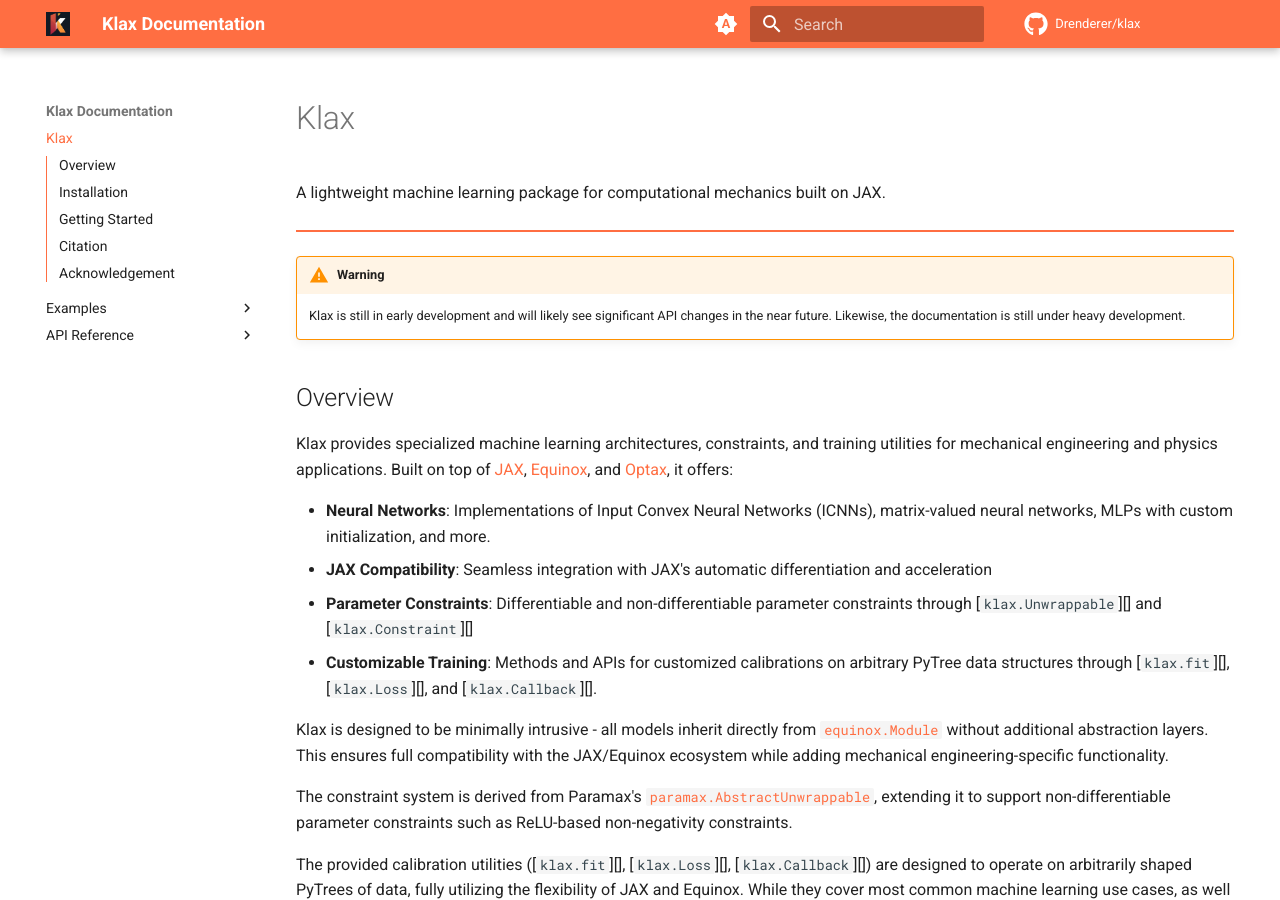
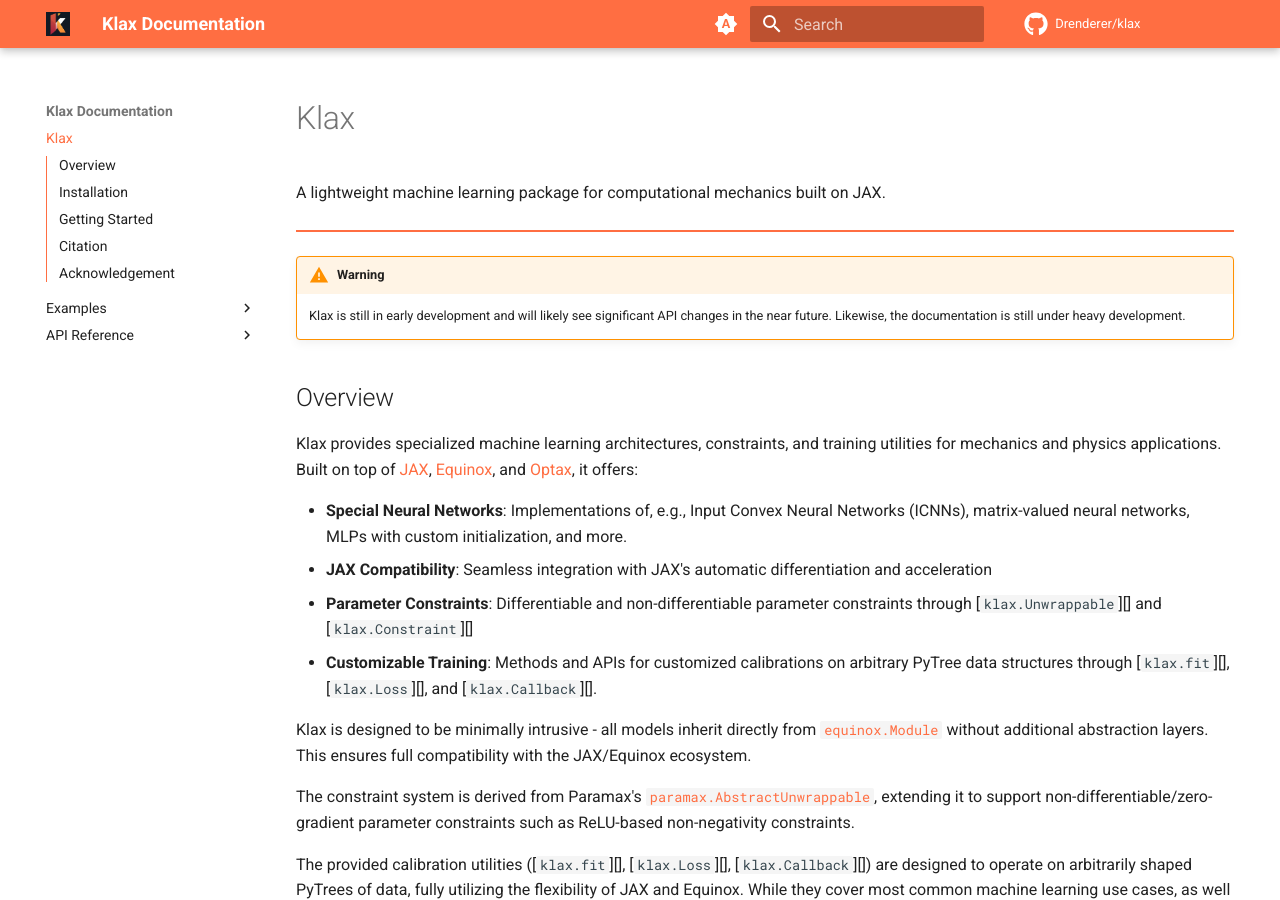
Before and after one commit to Drenderer/klax, an MkDocs documentation site: the page built from docs/index.md, in a window 1280 px wide and 900 px high. Built offline with MkDocs 1.6.1 and Material for MkDocs 9.7.7, drawn with Linux system fonts in a browser that asks for light colours; comment, search, counter and statistics services are not loaded.

Commit message:
Update to README.md and index.md

```diff
--- a/docs/index.md
+++ b/docs/index.md
@@ -10,16 +10,16 @@ A lightweight machine learning package for computational mechanics built on JAX.
 
 ## Overview
 
-Klax provides specialized machine learning architectures, constraints, and training utilities for mechanical engineering and physics applications. Built on top of [JAX](https://docs.jax.dev/en/latest/), [Equinox](https://docs.kidger.site/equinox/), and [Optax](https://optax.readthedocs.io/en/latest/), it offers:
+Klax provides specialized machine learning architectures, constraints, and training utilities for mechanics and physics applications. Built on top of [JAX](https://docs.jax.dev/en/latest/), [Equinox](https://docs.kidger.site/equinox/), and [Optax](https://optax.readthedocs.io/en/latest/), it offers:
 
-- **Neural Networks**: Implementations of Input Convex Neural Networks (ICNNs), matrix-valued neural networks, MLPs with custom initialization, and more.
+- **Special Neural Networks**: Implementations of, e.g.,  Input Convex Neural Networks (ICNNs), matrix-valued neural networks, MLPs with custom initialization, and more.
 - **JAX Compatibility**: Seamless integration with JAX's automatic differentiation and acceleration
 - **Parameter Constraints**: Differentiable and non-differentiable parameter constraints through [`klax.Unwrappable`][] and [`klax.Constraint`][]
 - **Customizable Training**: Methods and APIs for customized calibrations on arbitrary PyTree data structures through [`klax.fit`][], [`klax.Loss`][], and [`klax.Callback`][].
 
-Klax is designed to be minimally intrusive - all models inherit directly from [`equinox.Module`](https://docs.kidger.site/equinox/api/module/module/#equinox.Module) without additional abstraction layers. This ensures full compatibility with the JAX/Equinox ecosystem while adding mechanical engineering-specific functionality.
+Klax is designed to be minimally intrusive - all models inherit directly from [`equinox.Module`](https://docs.kidger.site/equinox/api/module/module/#equinox.Module) without additional abstraction layers. This ensures full compatibility with the JAX/Equinox ecosystem.
 
-The constraint system is derived from Paramax's [`paramax.AbstractUnwrappable`](https://danielward27.github.io/paramax/api/wrappers.html#paramax.wrappers.AbstractUnwrappable), extending it to support non-differentiable parameter constraints such as ReLU-based non-negativity constraints.
+The constraint system is derived from Paramax's [`paramax.AbstractUnwrappable`](https://danielward27.github.io/paramax/api/wrappers.html#paramax.wrappers.AbstractUnwrappable), extending it to support non-differentiable/zero-gradient parameter constraints such as ReLU-based non-negativity constraints.
 
 The provided calibration utilities ([`klax.fit`][], [`klax.Loss`][], [`klax.Callback`][]) are designed to operate on arbitrarily shaped PyTrees of data, fully utilizing the flexibility of JAX and Equinox. While they cover most common machine learning use cases, as well as our specialized requirements, they remain entirely optional. The core building blocks of Klax work seamlessly in custom training loops.
 
```
Also changed, not shown: README.md (+31 -11 lines).
